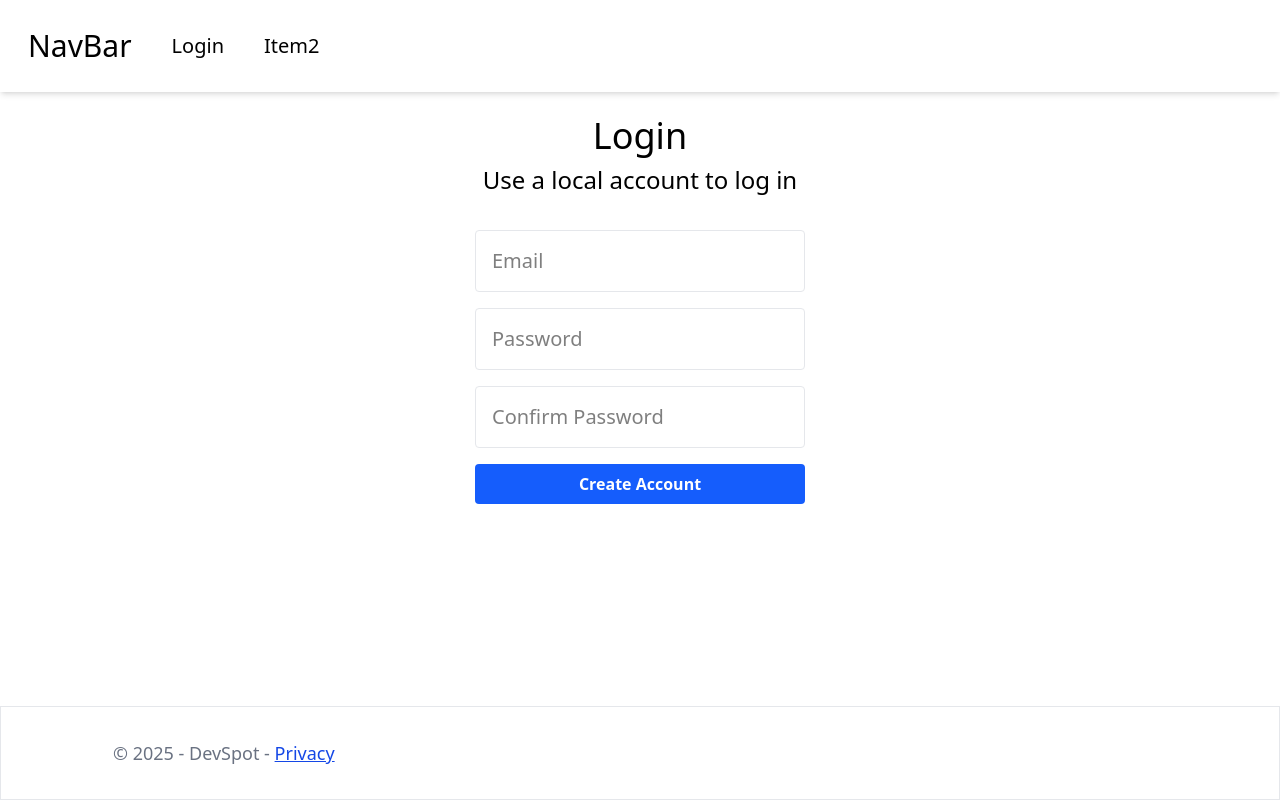
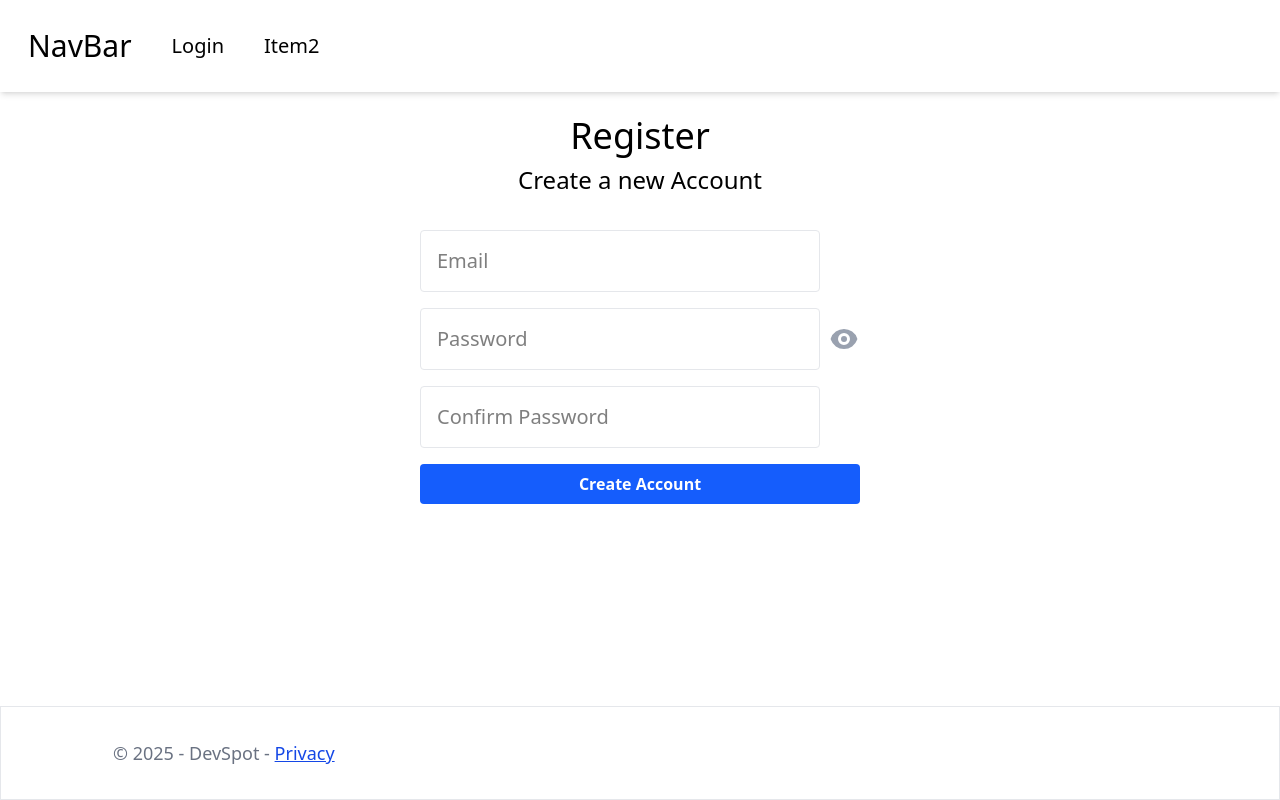
Before and after one commit to yiwenwangANU/dotnetfrontend, a Next.js app: page /identity/account/register in a window 1280 px wide. Built offline with nearby package versions, Linux system fonts and the light colour scheme.

Commit message:
update ui for better ux

```diff
--- a/package.json
+++ b/package.json
@@ -9,6 +9,7 @@
     "lint": "next lint"
   },
   "dependencies": {
+    "@heroicons/react": "^2.2.0",
     "@tanstack/react-query": "^5.83.0",
     "axios": "^1.10.0",
     "next": "15.4.1",
--- a/src/app/identity/account/register/page.tsx
+++ b/src/app/identity/account/register/page.tsx
@@ -1,5 +1,11 @@
 "use client";
 import Button from "@/components/Buttom";
+import {
+  EyeDropperIcon,
+  EyeIcon,
+  EyeSlashIcon,
+} from "@heroicons/react/16/solid";
+import { useState } from "react";
 import { useForm, SubmitHandler } from "react-hook-form";
 
 type Inputs = {
@@ -16,7 +22,7 @@ const Register = () => {
     watch,
     formState: { errors },
   } = useForm<Inputs>();
-
+  const password = watch("password");
   const onSubmit: SubmitHandler<Inputs> = (data) => {
     console.log(data);
     // mutate({
@@ -24,17 +30,17 @@ const Register = () => {
     //   password: data.password,
     // });
   };
-  const password = watch("password");
-
+  const [showPassword, setShowPassword] = useState(false);
+  const togglePassword = () => setShowPassword((prev) => !prev);
   return (
     <div className="flex flex-col gap-2 justify-center items-center">
-      <div className="text-4xl">Login</div>
-      <div className="text-2xl ">Use a local account to log in</div>
+      <div className="text-4xl">Register</div>
+      <div className="text-2xl ">Create a new Account</div>
       <hr className="border-t-2 border-gray-600 mb-4" />
       <form className="flex flex-col gap-4" onSubmit={handleSubmit(onSubmit)}>
         <input
           placeholder="Email"
-          className="border rounded border-gray-200 p-4 text-xl"
+          className="border rounded border-gray-200 p-4 text-xl w-100"
           {...register("email", {
             required: "Please enter a email.",
             pattern: {
@@ -46,10 +52,11 @@ const Register = () => {
         {errors.email && (
           <span className="text-red-600">{errors.email.message}</span>
         )}
+        <div className="flex flex-row items-center gap-2">
           <input
-          type="password"
+            type={showPassword ? "text" : "password"}
             placeholder="Password"
-          className="border rounded border-gray-200 p-4 text-xl"
+            className="border rounded border-gray-200 p-4 text-xl w-100"
             {...register("password", {
               required: "Please enter the password.",
               minLength: {
@@ -67,6 +74,15 @@ const Register = () => {
               },
             })}
           />
+          <span onClick={togglePassword}>
+            {showPassword ? (
+              <EyeSlashIcon className="w-8 h-8 text-gray-400" />
+            ) : (
+              <EyeIcon className="w-8 h-8 text-gray-400" />
+            )}
+          </span>
+        </div>
+
         {/* errors will return when field validation fails  */}
         {errors.password && (
           <span className="text-red-600">{errors.password.message}</span>
@@ -75,7 +91,7 @@ const Register = () => {
           <input
             type="password"
             placeholder="Confirm Password"
-            className="border rounded border-gray-200 p-4 text-xl"
+            className="border rounded border-gray-200 p-4 text-xl w-100"
             {...register("re_password", {
               required: "Please confirm your password.",
               validate: (value) =>
```
Also changed, not shown: 1 other file (tests, documents, lock files or other folders). Lines whose indentation alone changed are shown as unchanged.
